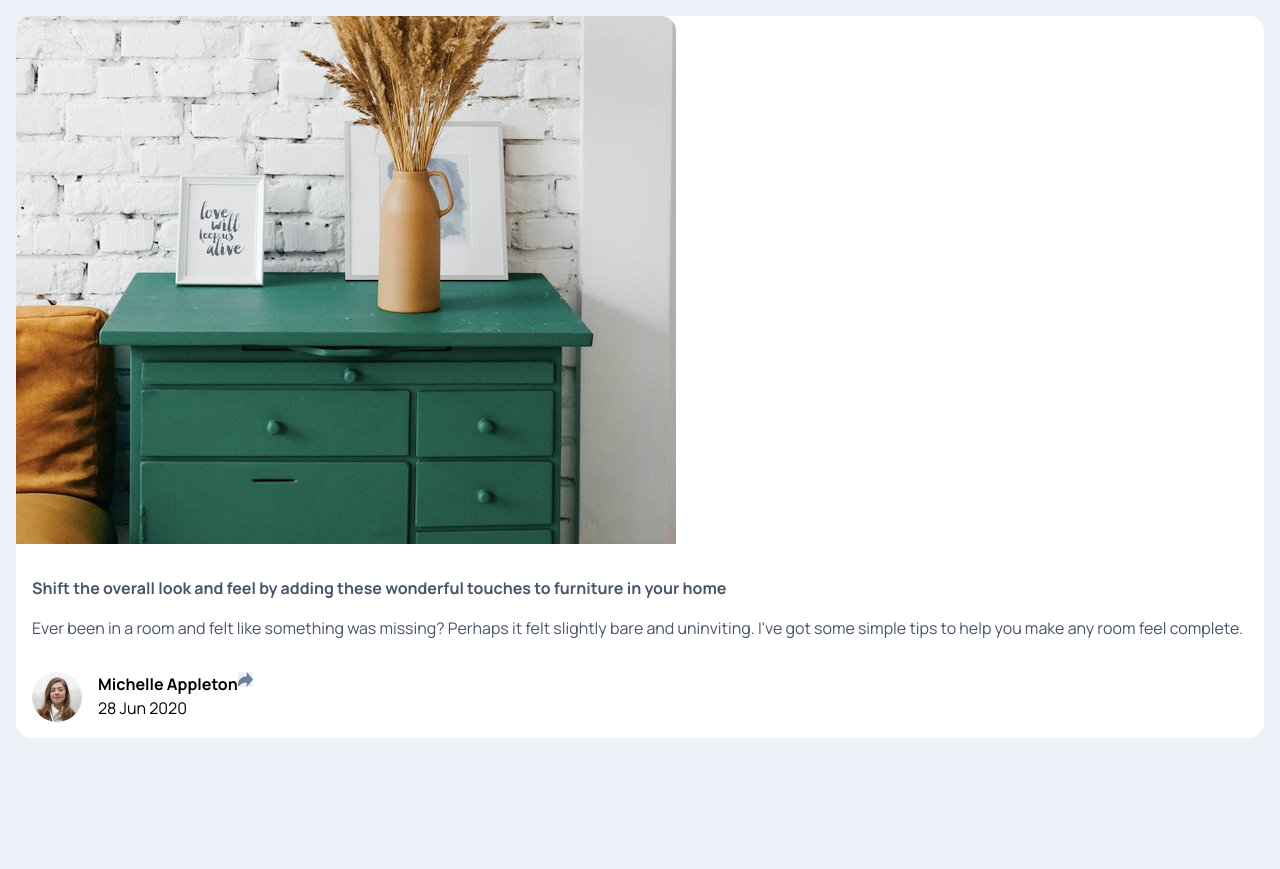
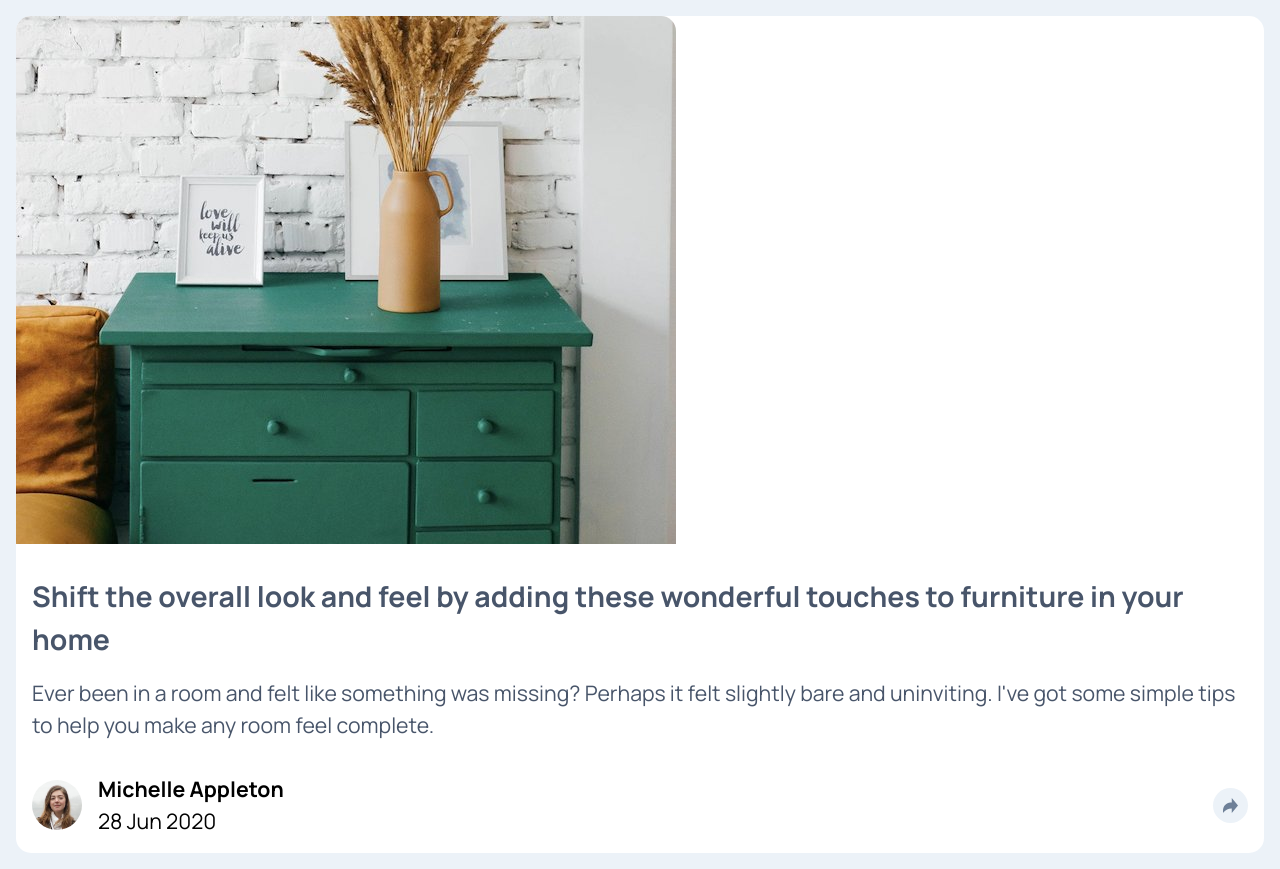
Before and after one commit to dottereldesign/article_preview_component, a plain HTML site: page index.html in a window 1280 px wide. Before the commit the page ends 800 px from the top, so only its background shows below. Drawn offline with Linux system fonts and the light colour scheme.

Commit message:
Add flex and fluid typography to all.

```diff
--- a/index.html
+++ b/index.html
@@ -38,7 +38,9 @@
         <p>28 Jun 2020</p>
       </div>
 
-      <img class="card_footer-share" src="images/icon-share.svg" alt="">
+      <div class="card_footer-circle">
+        <img class="card_footer-share" src="images/icon-share.svg" alt="">
+      </div>
     </div>
   </article>
   <!-- Share -->
--- a/style.css
+++ b/style.css
@@ -102,37 +102,36 @@ body {
   padding: 16px;
 }
 
-article.card {
+/* card */
+.card {
   background-color: var(--clr-neutral-100);
   border-radius: 15px;
 }
 
-article.card > img {
+.card > img {
   border-radius: 15px 15px 0 0;
 }
 
-article .card_body {
+.card_body {
   padding: 16px;
 }
 
-article .card_body h3 {
+.card_body h3 {
   margin-top: 16px;
   color: var(--clr-primary-100);
+  font-size: var(--fs-600);
 }
 
-article .card_body p {
+.card_body p {
   margin-top: 16px;
   color: var(--clr-primary-100);
+  font-size: var(--fs-500);
 }
 
-article .card_footer {
+.card_footer {
   padding: 16px;
   display: flex;
-}
-
-article .card_footer-info {
-  display: flex;
-  flex-direction: column;
+  align-items: center;
 }
 
 .card_footer-avatar {
@@ -142,6 +141,24 @@ article .card_footer-info {
   margin-right: 16px;
 }
 
+.card_footer-info {
+  display: flex;
+  flex-direction: column;
+  margin-right: auto;
+  font-size: var(--fs-500);
+}
+
+.card_footer-circle {
+  display: flex;
+  align-items: center;
+  justify-content: center;
+  background-color: var(--clr-primary-400);
+  width: 35px;
+  height: 35px;
+
+  border-radius: 100%;
+}
+
 .card_footer-share {
   width: 15px;
   height: 15px;
```
